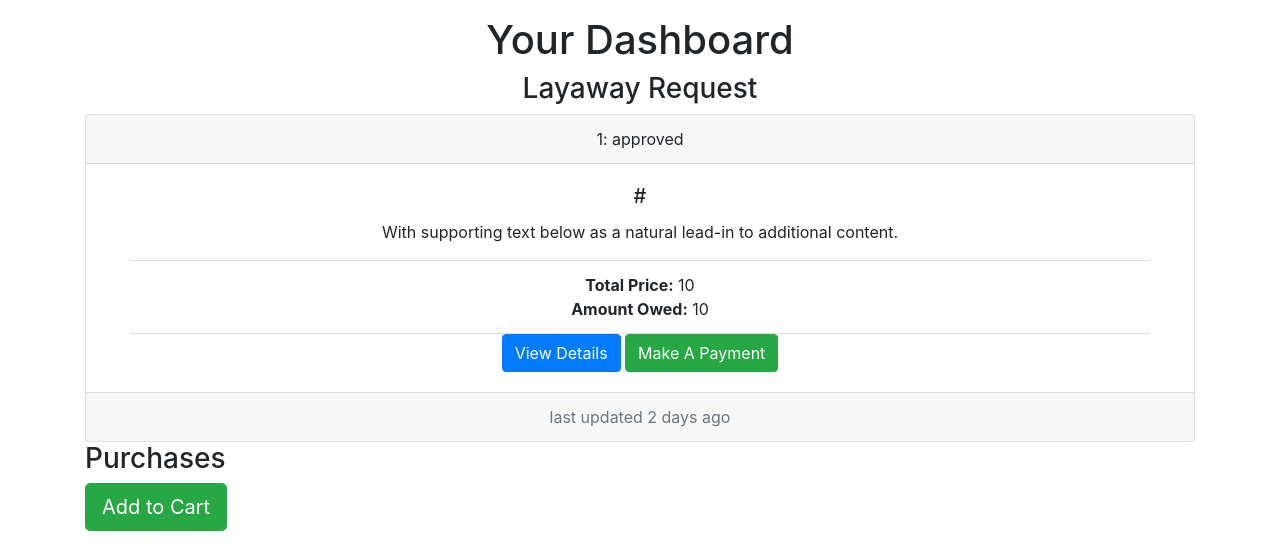
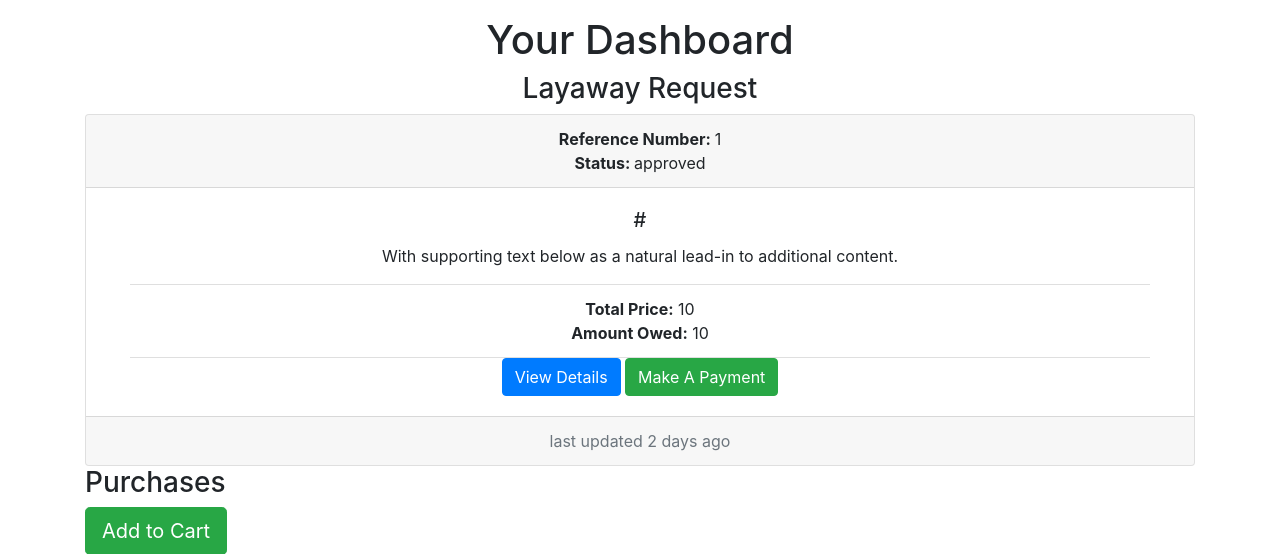
Before and after one commit to kamakinto/layawayDemo_project, a Django app: template dashboard/templates/dashboard/view.html in a window 1280 px wide. Shown: the part 66-620 px from the top of the page. Run offline with Django 3.2, Linux system fonts and the light colour scheme; the template is opened without the code that fills it: most values are stand-ins (such as "Sample title", 1, 10 or a date in 2020); some libraries are stand-ins or nearby versions.

Commit message:
Made request display changes
made changes to the way the price is displayed and updated the request
card

```diff
--- a/dashboard/templates/snippets/request_card.html
+++ b/dashboard/templates/snippets/request_card.html
@@ -1,16 +1,42 @@
 <div class="card text-center">
                 <div class="card-header">
-                {{ request_obj.reference_ID }}: {{ request_obj.status}}
+               <b>Reference Number: </b> {{ request_obj.reference_ID }}<br />
+              <b>Status:  </b>  {{ request_obj.status}}
                 </div>
                 <div class="card-body">
                 <h5 class="card-title">{{ request_obj.url }}</h5>
                 <p class="card-text">With supporting text below as a natural lead-in to additional content.</p>
+
+
+
+                {% if request_obj.status == "approved" %}
+                        <ul class="list-group list-group-flush mx-4">
+                                        <li class="list-group-item"><b>Total Price:</b> {{ request_obj.price }} <br />
+                                                {% if request_obj.downpayment_paid is False %}
+                                                         <b>Downpayment Amount:</b> 30% of the total price of the item
+                                                {% else %}
+                                                       <b> Amount Owed:</b> {{ request_obj.remaining_amount }}
+                                                {% endif %}
+
+                                        </li>
+
+                        </ul>
+                {% else %}
                 <ul class="list-group list-group-flush mx-4">
-                        <li class="list-group-item"><b>Total Price:</b> {{ request_obj.price }} <br />
-                        <b>Amount Owed:</b> {{ request_obj.remaining_amount }}</li>
+                                <li class="list-group-item"><b>Total Price:</b> <i>{{ request_obj.status }} </i><br />
+                                <b>Amount Owed:</b> <i>{{ request_obj.status }}</i></li>
                 </ul>
+                {% endif %}
+
+
+
                 <a href="{{ request_obj.get_absolute_url }}" class="btn btn-primary">View Details</a>
-                <a href="{% url 'request:add' slug=request_obj.slug %}" class="btn btn-success">Make A Payment</a>
+
+
+                {% if request_obj.status == "approved" %}
+                        <a href="{% url 'request:add' slug=request_obj.slug %}" class="btn btn-success">Make A Payment</a>
+                {% endif %}
+
 
                 {% if is_admin %}
                 <a href="{% url 'request:update' slug=request_obj.slug %}" class="btn btn-info">Update Request</a>
--- a/item_requests/models.py
+++ b/item_requests/models.py
@@ -17,7 +17,7 @@ REQUEST_STATUS = (
 )
 class Request(models.Model):
         user = models.ForeignKey(User, on_delete=models.CASCADE, null=True)
-        reference_ID = models.CharField(max_length=250, blank=True, default='xxx')
+        reference_ID = models.CharField(max_length=250, blank=True, null=True)
         url = models.CharField(max_length=250, blank=True, null=True)
         status = models.CharField(max_length=50, choices=REQUEST_STATUS, default='pending')
         slug = models.SlugField(blank=True, unique=True)
@@ -57,7 +57,7 @@ class UpdateRequestForm(ModelForm):
 
         class Meta:
                 model = Request
-                fields = ('status', 'title', 'notes', 'purchase_date',  'price', 'remaining_amount', 'payment_amount', 'downpayment_paid')
+                fields = ('status', 'title', 'notes', 'purchase_date',  'price', 'remaining_amount', 'downpayment_paid')
                 widgets = {
                         'status': Select(attrs={"class": "form-control"}),
                         'title': TextInput(attrs={"class": "form-control"}),
```
Also changed, not shown: dashboard/templates/dashboard/view.html (+7 -0 lines), db.sqlite3, item_requests/migrations/0012_auto_20180710_1408.py (added).
